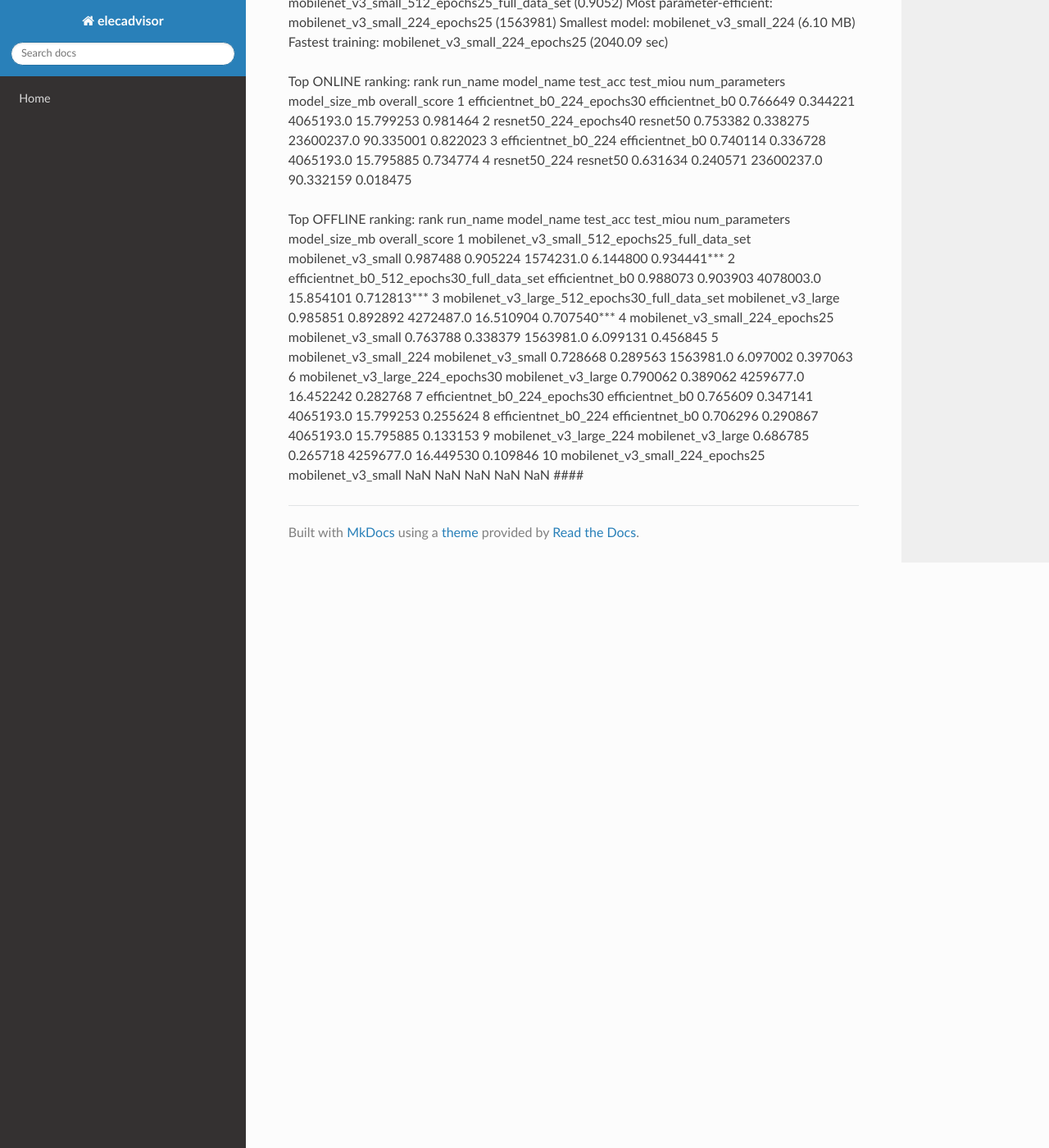
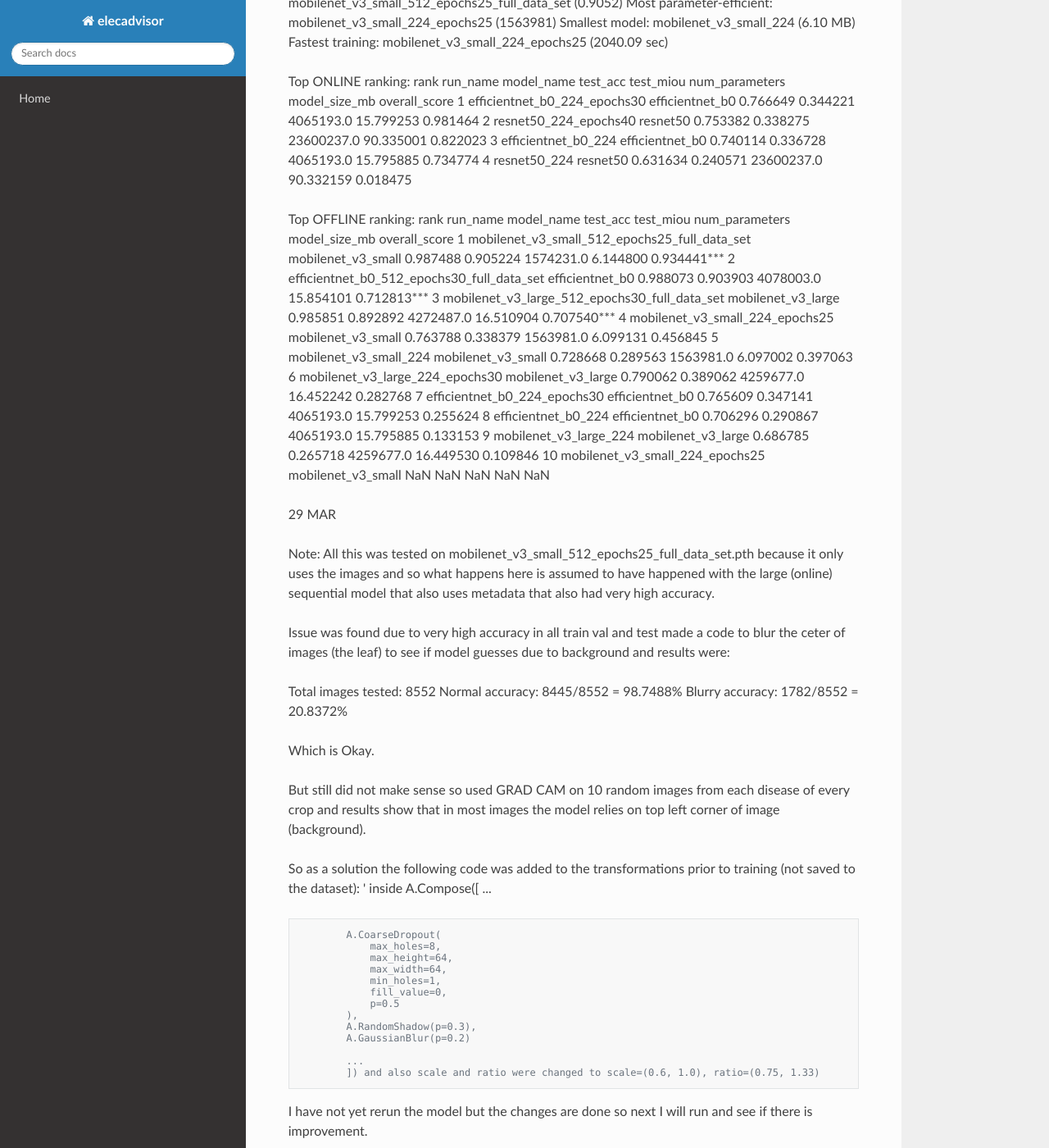
Before and after one commit to jadkandah/plant-disease-detection, an MkDocs documentation site: the page built from docs/progress.md, in a window 1280 px wide and 1400 px high, scrolled down 5089 px. Shown: the whole window at 82% size. Built offline with MkDocs 1.6.1, drawn with Linux system fonts in a browser that asks for light colours; nearby versions of some CDN libraries.

Commit message:
added to progress.md

```diff
--- a/docs/progress.md
+++ b/docs/progress.md
@@ -332,4 +332,38 @@ Top OFFLINE ranking:
     8                           efficientnet_b0_224    efficientnet_b0  0.706296   0.290867       4065193.0      15.795885       0.133153
     9                        mobilenet_v3_large_224 mobilenet_v3_large  0.686785   0.265718       4259677.0      16.449530       0.109846
    10               mobilenet_v3_small_224_epochs25 mobilenet_v3_small       NaN        NaN             NaN            NaN            NaN
-   ####
+####
+29 MAR
+
+Note: All this was tested on mobilenet_v3_small_512_epochs25_full_data_set.pth because it only uses the images and so what happens here is assumed to have happened with the large (online) sequential model that also uses metadata that also had very high accuracy.
+
+Issue was found due to very high accuracy in all train val and test made a code to blur the ceter of images (the leaf) to see if model guesses due to background and results were:
+
+Total images tested: 8552
+Normal accuracy: 8445/8552 = 98.7488%
+Blurry accuracy: 1782/8552 = 20.8372%
+
+Which is Okay.
+
+But still did not make sense so used GRAD CAM on 10 random images from each disease of every crop and results show that in most images the model relies on top left corner of image (background).
+
+So as a solution the following code was added to the transformations prior to training (not saved to the dataset):
+' inside A.Compose([
+            ...
+
+            A.CoarseDropout(
+                max_holes=8,
+                max_height=64,
+                max_width=64,
+                min_holes=1,
+                fill_value=0,
+                p=0.5
+            ),
+            A.RandomShadow(p=0.3),
+            A.GaussianBlur(p=0.2)
+
+            ...
+            ]) and also scale and ratio were changed to scale=(0.6, 1.0), ratio=(0.75, 1.33)
+
+I have not yet rerun the model but the changes are done so next I will run and see if there is improvement.
+####
```
